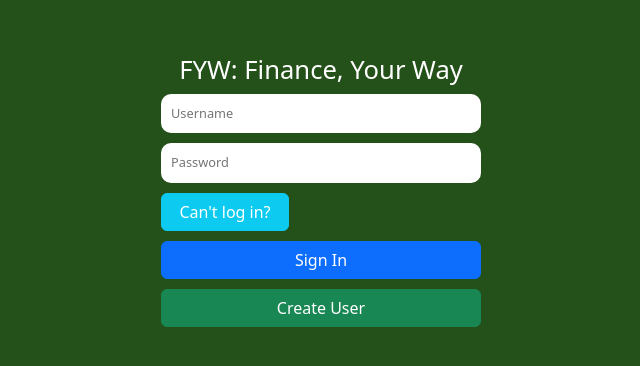
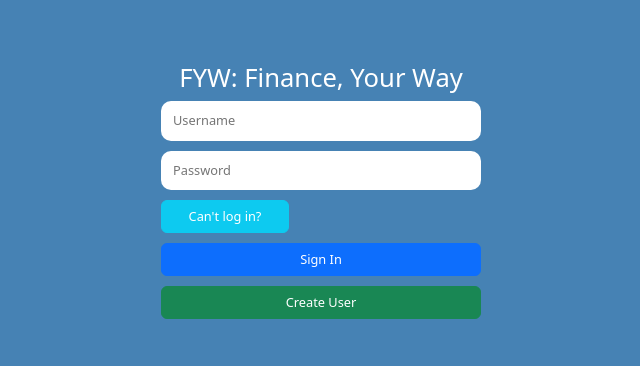
Before and after one commit to jgoudreau0120/finance-repo, a React (Create React App) app: page / in a window 1280 px wide. Shown: the part 204-570 px from the top of the page, without its empty margins (319-959 px from the left). Built offline with nearby package versions, Linux system fonts and the light colour scheme.

Commit message:
css changes

```diff
--- a/src/App.css
+++ b/src/App.css
@@ -59,7 +59,7 @@ body, html {
 }
 
 input, button, label {
-  font-size: 1vw;
+  font-size: 1vw !important;
   width: 100%;
   padding: 10px;
   border-radius: 10px;
@@ -78,6 +78,7 @@ label, h1 {
   justify-content: center;
   align-items: center;
   width: 100%;
+  margin: 0;
 }
 
 .col {
@@ -86,3 +87,25 @@ label, h1 {
   align-items: center;
   justify-content: center;
 }
+
+.background {
+  background-color: rgb(36, 80, 26);
+  display: flex;
+  justify-content: center;
+  align-items: center;
+  height: 100vh;
+}
+
+.left {
+  justify-content: left;
+}
+
+.right {
+  justify-content: right;
+}
+
+.header {
+  font-size: 2vw;
+  color: white;
+  text-align: center;
+}
--- a/src/pages/CreateUser/CreateUser.jsx
+++ b/src/pages/CreateUser/CreateUser.jsx
@@ -1,5 +1,8 @@
+import '../../App.css';
 import styles from './CreateUser.module.css';
 import 'bootstrap/dist/css/bootstrap.min.css';
+import { BrowserRouter, Route, Routes, Link, useLocation } from "react-router-dom";
+import classNames from 'classnames';
 
 const CreateUser = () => {
 
@@ -17,7 +20,7 @@ const CreateUser = () => {
   }
 
   return(
-    <div className={styles.background}>
+    <div className={classNames('background', styles.createUserBackground)}>
       <div className={styles.container}>
         <div className='row'>
           <h1>Create a User Profile</h1>
@@ -47,6 +50,11 @@ const CreateUser = () => {
             <button id='submitButton' className='btn btn-success' disabled>Create User</button>
           </div>
         </div>
+        <div className='row'>
+          <div className='col'>
+            <Link to='/'><button className='btn btn-success'>Back To Login</button></Link>
+          </div>
+        </div>
       </div>
     </div>
   )
--- a/src/pages/CreateUser/CreateUser.module.css
+++ b/src/pages/CreateUser/CreateUser.module.css
@@ -1,20 +1,9 @@
-/* Global styles */
-
-
-
-
-
-
 /* Layout styles */
-
-.background {
-  background-color: rgb(36, 80, 26);
-  display: flex;
-  justify-content: center;
-  align-items: center;
-  height: 100vh;
-}
 
 .container {
   width: 30%;
 }
+
+.createUserBackground {
+  background-color: darkcyan;
+}
--- a/src/pages/Login/Login.jsx
+++ b/src/pages/Login/Login.jsx
@@ -1,30 +1,30 @@
 import 'bootstrap/dist/css/bootstrap.min.css';
+import '../../App.css';
 import styles from './Login.module.css';
-import '../../App.css';
 import { BrowserRouter, Route, Routes, Link, useLocation } from "react-router-dom";
 import classNames from 'classnames';
 
 
 const Login = () => {
   return (
-    <div className={styles.background}>
+    <div className={classNames('background', styles.loginBackground)}>
       <div className={styles.container}>
-        <div className={styles.row}>
-          <h1 className={styles.header}>FYW: Finance, Your Way</h1>
+        <div className='row'>
+          <h1 className='header'>FYW: Finance, Your Way</h1>
         </div>
-        <div className={styles.row}>
+        <div className='row'>
           <input id='myUsernameInput' type='text' placeholder='Username'/>
         </div>
-        <div className={styles.row}>
+        <div className='row'>
           <input id='myPasswordInput' type='password' placeholder='Password'/>
         </div>
-        <div className={classNames(styles.row, styles.left)}>
+        <div className='row left'>
           <button className={classNames('btn', 'btn-info', styles.helpButton)}>Can't log in?</button>
         </div>
-        <div className={styles.row}>
+        <div className='row'>
           <button className='btn btn-primary'>Sign In</button>
         </div>
-        <div className={styles.row}>
+        <div className='row'>
           <Link to='/createUser'><button className='btn btn-success'>Create User</button></Link>
         </div>
       </div>
--- a/src/pages/Login/Login.module.css
+++ b/src/pages/Login/Login.module.css
@@ -1,7 +1,5 @@
-.header {
-  font-size: 2vw;
-  color: white;
-  text-align: center;
+.loginBackground {
+  background-color: steelblue;
 }
 
 /* Layout Styling */
@@ -10,33 +8,6 @@
   width: 25%;
 }
 
-.background {
-  background-color: rgb(36, 80, 26);
-  display: flex;
-  justify-content: center;
-  align-items: center;
-  height: 100vh;
-}
-
-.row {
-  display: flex;
-  flex-direction: row;
-  justify-content: center;
-  width: 100%;
-}
-
-.left {
-  justify-content: left;
-}
-
-.right {
-  justify-content: right;
-}
-
-.hidden {
-  display: none;
-}
-
 /* Form elements */
 
 .helpButton {
```
